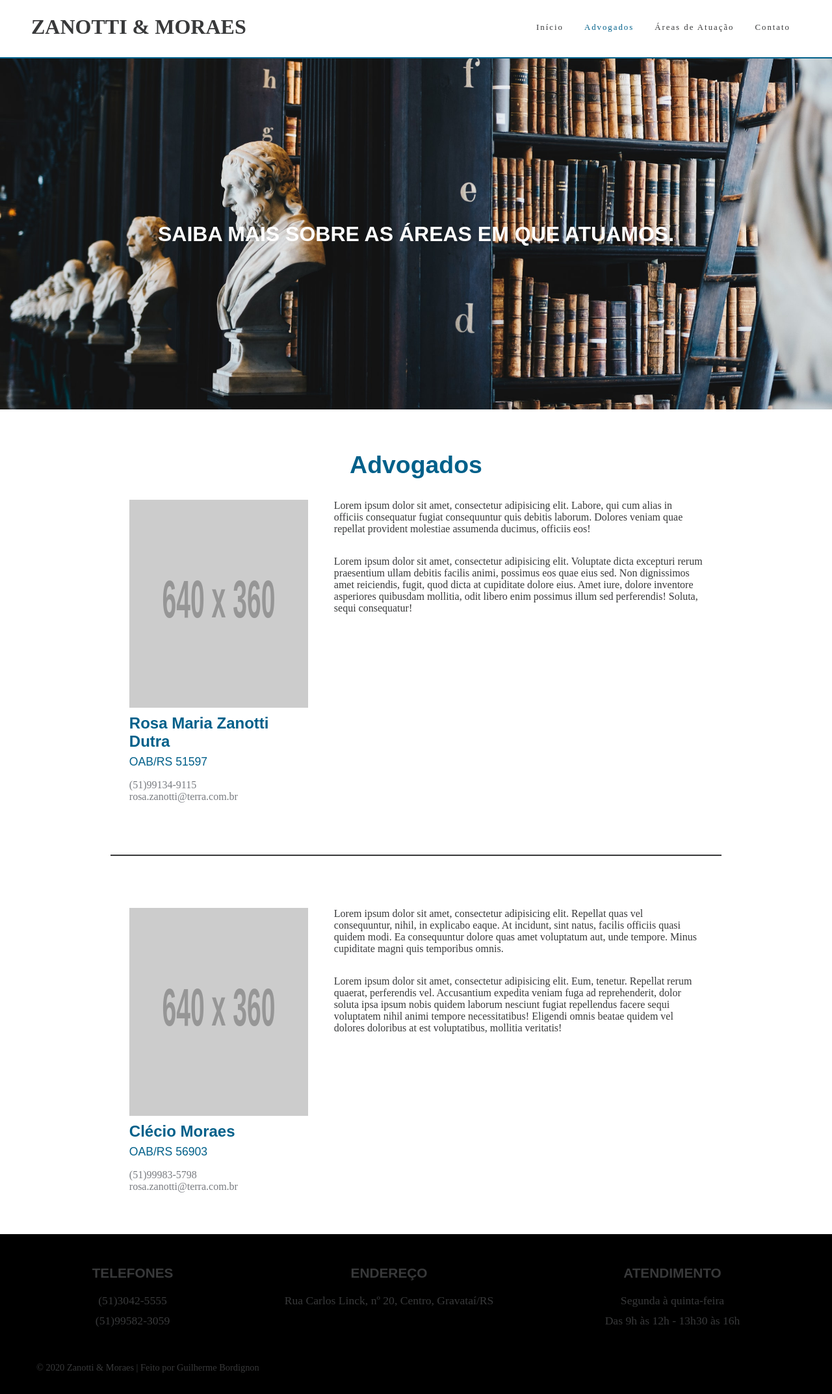
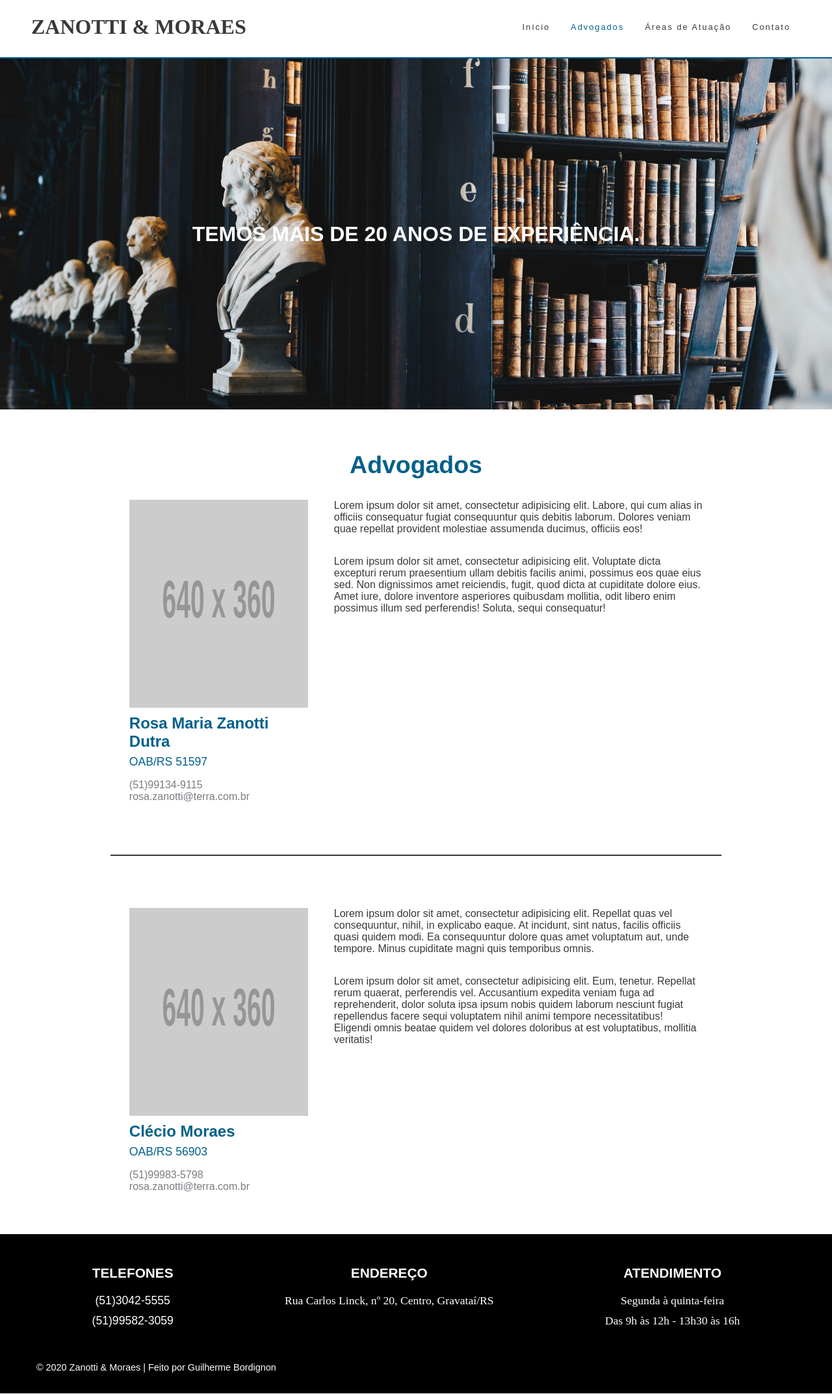
Before and after one commit to gzbordignon/zanottiemoraes, a Jekyll site: the page built from lawyers.html, in a window 1280 px wide. Shown: the whole page at 65% size. Built offline with Jekyll 4.4.1, drawn with Linux system fonts in a browser that asks for light colours; nearby versions of some CDN libraries.

Commit message:
initial commit

```diff
--- a/_sass/_footer.scss
+++ b/_sass/_footer.scss
@@ -1,6 +1,6 @@
 #main-footer {
 	background: black;
-	color: #38393a;
+	color: #fff;
 	padding: 2rem;
 
 	.footer-content {
@@ -8,12 +8,14 @@
 		align-items: flex-start;
 		justify-content: space-around;
 		margin-bottom: 3rem;
+		color: #fff;
 		h3 {
 			font-size: 1.3rem;
 			padding: 1rem 0;
 			text-transform: uppercase;
 		}
 		p {
+			color: #fff;
 			padding: 0.3rem 0;
 			font-size: 1.1rem;
 			font-family: 'Dosis';
@@ -27,6 +29,7 @@
 	}
 	.footer-footer {
 		p {
+			color: #fff;
 			font-size: 0.9rem;
 		}
 	}
--- a/_sass/_header.scss
+++ b/_sass/_header.scss
@@ -54,3 +54,13 @@
 		}
 	}
 }
+
+@media(max-width: 400px) {
+	#header {
+		#main-nav {
+			#logo {
+				font-size: 1.5rem;
+			}
+		}
+	}
+}
--- a/_sass/main.scss
+++ b/_sass/main.scss
@@ -23,18 +23,18 @@ body {
 }
 
 p {
-	font-family: 'Circe';
+	font-family: 'Circe', sans-serif;;
 	color: #38393a;
 }
 
 span {
-	font-family: 'Circe';
+	font-family: 'Circe', sans-serif;;
 }
 
 a {
 	text-decoration: none;
 	color: #000;
-	font-family: Lovelo;
+	font-family: Lovelo, sans-serif;;
 	font-weight: 700px;
 	letter-spacing: 2px;
 }
--- a/lawyers.html
+++ b/lawyers.html
@@ -5,7 +5,7 @@ title: 'Advogados'
 
 <section id="banner-lawyers" class="banner">
 	<div class="banner-content">
-		<h2>Saiba mais sobre as áreas em que atuamos.</h2>
+		<h2>Temos mais de 20 anos de experiência.</h2>
 	</div>
 </section>
 
```
Also changed, not shown: 4 other files.
